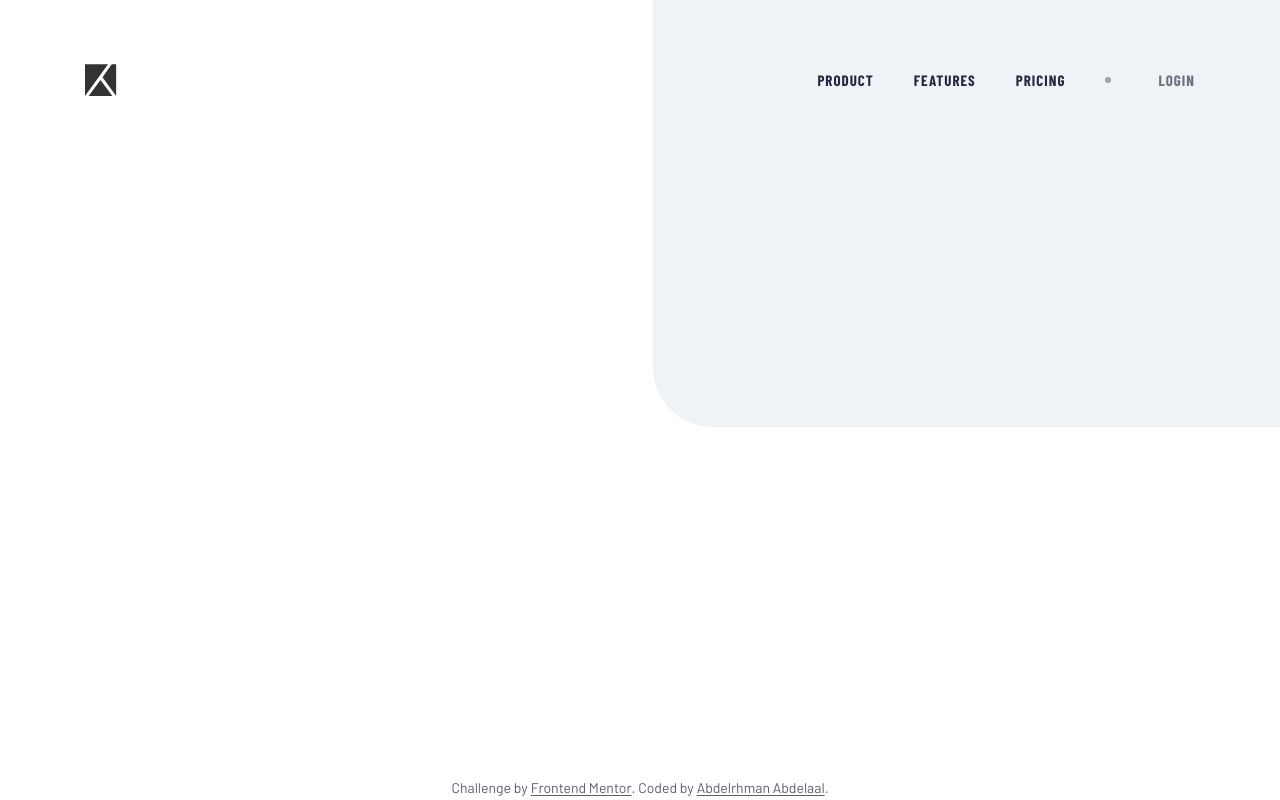
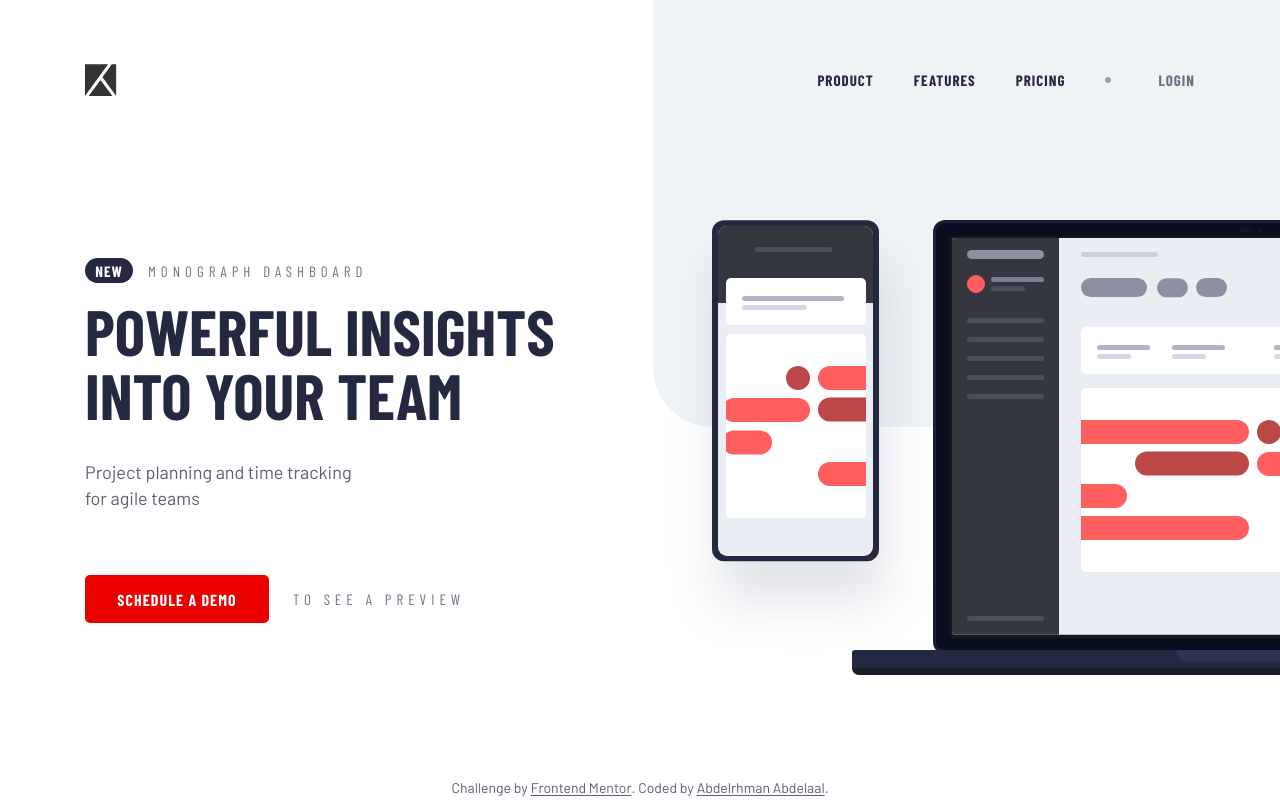
Before and after one commit to MrBlackvanta/project-tracking-intro-component, a Next.js app: page / in a window 1280 px wide. Built offline with nearby package versions, Linux system fonts and the light colour scheme.

Commit message:
Fix live site URL and update CSS variables; add Hero component to home page

```diff
--- a/src/app/globals.css
+++ b/src/app/globals.css
@@ -1,7 +1,7 @@
 @import "tailwindcss";
 
 @theme {
-  --color-red: hsl(0, 100%, 68%);
+  --color-red: hsl(0, 100%, 68.4%);
   --color-red-deep: hsl(0, 100%, 46%);
   --color-very-dark-blue: hsl(230, 29%, 20%);
   --color-dark-grayish-blue: hsl(230, 11%, 40%);
@@ -9,17 +9,32 @@
   --color-light-grayish-blue: hsl(207, 33%, 95%);
 
   --container-page: 69.375rem;
+  --container-copy: 17.5rem;
+  --container-headline: 8.4em;
 
+  --radius-cta: 5px;
   --radius-shape: 3.75rem;
 
   --shadow-menu: 0 5px 10px 0 rgb(0 0 0 / 0.15);
 
-  --tracking-nav: 0.0667em;
+  --tracking-label: 0.0667em;
+  --tracking-hint: 0.1786em;
+  --tracking-eyebrow: 0.3333em;
 
-  --text-nav: 0.9375rem;
-  --text-nav--line-height: 1.125rem;
-  --text-nav-menu: 1.125rem;
-  --text-nav-menu--line-height: 1.375rem;
+  --text-display: 2.5rem;
+  --text-display--line-height: 2.5rem;
+  --text-display-lg: 4rem;
+  --text-display-lg--line-height: 4rem;
+  --text-body: 1.125rem;
+  --text-body--line-height: 1.625rem;
+  --text-cta: 1rem;
+  --text-cta--line-height: 1.1875rem;
+  --text-label-sm: 0.875rem;
+  --text-label-sm--line-height: 1.0625rem;
+  --text-label: 0.9375rem;
+  --text-label--line-height: 1.125rem;
+  --text-label-lg: 1.125rem;
+  --text-label-lg--line-height: 1.375rem;
 }
 
 @theme inline {
@@ -41,10 +56,22 @@
   @apply focus-visible:ring-very-dark-blue rounded-xs focus-visible:ring-2 focus-visible:ring-offset-2 focus-visible:outline-none;
 }
 
+@utility v-label {
+  @apply font-condensed uppercase;
+}
+
+@utility v-heading {
+  @apply v-label font-bold;
+}
+
 @utility v-nav-link {
-  @apply tracking-nav font-condensed font-bold uppercase hover:underline hover:underline-offset-4;
+  @apply v-heading tracking-label hover:underline hover:underline-offset-4;
+}
+
+@utility v-btn {
+  @apply v-heading rounded-cta tracking-label inline-flex items-center justify-center text-white transition-colors motion-reduce:transition-none;
 }
 
 @utility v-footer-link {
-  @apply hover:text-red-deep rounded-xs font-medium underline underline-offset-2 transition-colors;
+  @apply hover:text-red-deep rounded-xs font-medium underline underline-offset-2 transition-colors motion-reduce:transition-none;
 }
--- a/src/app/layout.tsx
+++ b/src/app/layout.tsx
@@ -20,7 +20,7 @@ const barlowCondensed = Barlow_Condensed({
 const title = "Project tracking intro component";
 const description =
   "Project planning and time tracking for agile teams — Frontend Mentor challenge built with Next.js, TypeScript, and Tailwind CSS.";
-const siteUrl = "https://vanta-project-tracking-intro-component.netlify.app";
+const siteUrl = "https://vanta-project-tracking-intro-componen.netlify.app";
 
 export const metadata: Metadata = {
   metadataBase: new URL(siteUrl),
@@ -58,7 +58,7 @@ export default function RootLayout({
       lang="en"
       className={`${barlow.variable} ${barlowCondensed.variable} antialiased`}
     >
-      <body className="flex min-h-dvh flex-col overflow-x-clip">
+      <body className="flex min-h-dvh flex-col">
         {children}
         <Footer />
       </body>
--- a/src/app/page.tsx
+++ b/src/app/page.tsx
@@ -1,8 +1,9 @@
 import { Header } from "@/components/layout";
+import { Hero } from "@/views/home";
 
 export default function Home() {
   return (
-    <div className="relative isolate flex flex-1 flex-col">
+    <div className="relative isolate flex flex-1 flex-col overflow-x-clip">
       <div
         aria-hidden="true"
         className="bg-light-grayish-blue rounded-bl-shape absolute top-0 right-0 -z-10 h-106.25 w-1/2 lg:h-106.75 lg:w-[48.96%]"
@@ -10,7 +11,9 @@ export default function Home() {
 
       <Header />
 
-      <main className="flex-1" />
+      <main className="relative flex-1">
+        <Hero />
+      </main>
     </div>
   );
 }
--- a/src/components/layout/header.tsx
+++ b/src/components/layout/header.tsx
@@ -14,7 +14,7 @@ export default function Header() {
               <li key={link.href}>
                 <a
                   href={link.href}
-                  className="v-nav-link text-nav text-very-dark-blue"
+                  className="v-nav-link text-label text-very-dark-blue"
                 >
                   {link.label}
                 </a>
@@ -26,7 +26,7 @@ export default function Header() {
             <li className="ms-1.75">
               <a
                 href={loginLink.href}
-                className="v-nav-link text-nav text-very-dark-blue/65"
+                className="v-nav-link text-label text-very-dark-blue/65"
               >
                 {loginLink.label}
               </a>
--- a/src/components/layout/mobile-menu.tsx
+++ b/src/components/layout/mobile-menu.tsx
@@ -64,8 +64,8 @@ export default function MobileMenu() {
         aria-label="Primary"
         inert={!open}
         className={cn(
-          "shadow-menu absolute inset-x-0 top-full mt-9.5 hidden rounded-[3px] bg-white px-6 py-6 opacity-0 transition-[opacity,display] transition-discrete duration-200 ease-out motion-reduce:transition-none",
-          { "block opacity-100 starting:opacity-0": open },
+          "shadow-menu absolute inset-x-0 top-full mt-9.5 hidden rounded-[3px] bg-white px-6 py-6",
+          { block: open },
         )}
       >
         <ul className="flex flex-col gap-6">
@@ -74,7 +74,7 @@ export default function MobileMenu() {
               <a
                 href={link.href}
                 onClick={() => setOpen(false)}
-                className="v-nav-link text-nav-menu text-very-dark-blue block text-center"
+                className="v-nav-link text-label-lg text-very-dark-blue block text-center"
               >
                 {link.label}
               </a>
@@ -87,7 +87,7 @@ export default function MobileMenu() {
         <a
           href={loginLink.href}
           onClick={() => setOpen(false)}
-          className="v-nav-link text-nav-menu text-very-dark-blue/65 block text-center"
+          className="v-nav-link text-label-lg text-very-dark-blue/65 block text-center"
         >
           {loginLink.label}
         </a>
--- /dev/null
+++ b/src/views/home/hero.tsx
@@ -0,0 +1,49 @@
+import devices from "@/assets/images/illustration-devices.svg";
+import { hero } from "@/data";
+import Image from "next/image";
+
+export default function Hero() {
+  return (
+    <>
+      <Image
+        src={devices}
+        alt=""
+        priority
+        className="ms-2.25 mt-14.75 w-126.5 max-w-none lg:absolute lg:top-28.75 lg:left-[calc(50%+28px)] lg:ms-0 lg:mt-0 lg:w-240"
+      />
+
+      <div className="mt-21.5 px-8 lg:mt-40.5 lg:px-10">
+        <div className="max-w-page mx-auto">
+          <p className="flex items-center gap-4 lg:gap-3.75">
+            <span className="v-heading bg-very-dark-blue text-label tracking-label inline-flex h-6.25 w-12 items-center justify-center rounded-full text-white">
+              {hero.badge}
+            </span>
+            <span className="v-label text-very-dark-blue/65 text-label tracking-eyebrow">
+              {hero.eyebrow}
+            </span>
+          </p>
+
+          <h1 className="v-heading text-very-dark-blue text-display lg:text-display-lg max-w-headline mt-4">
+            {hero.title}
+          </h1>
+
+          <p className="text-body max-w-copy mt-4 lg:mt-8">
+            {hero.description}
+          </p>
+
+          <div className="mt-6.75 flex flex-wrap items-center gap-5 lg:mt-16 lg:gap-6">
+            <a
+              href="#demo"
+              className="v-btn bg-red-deep hover:bg-red text-label-sm lg:text-cta h-10 w-38.25 shrink-0 lg:h-12 lg:w-46"
+            >
+              {hero.ctaLabel}
+            </a>
+            <p className="v-label text-very-dark-blue/65 text-label-sm tracking-hint lg:text-label lg:tracking-eyebrow">
+              {hero.ctaHint}
+            </p>
+          </div>
+        </div>
+      </div>
+    </>
+  );
+}
--- /dev/null
+++ b/src/views/home/index.ts
@@ -0,0 +1 @@
+export { default as Hero } from "./hero";
```
Also changed, not shown: 1 other file (tests, documents, lock files or other folders).
